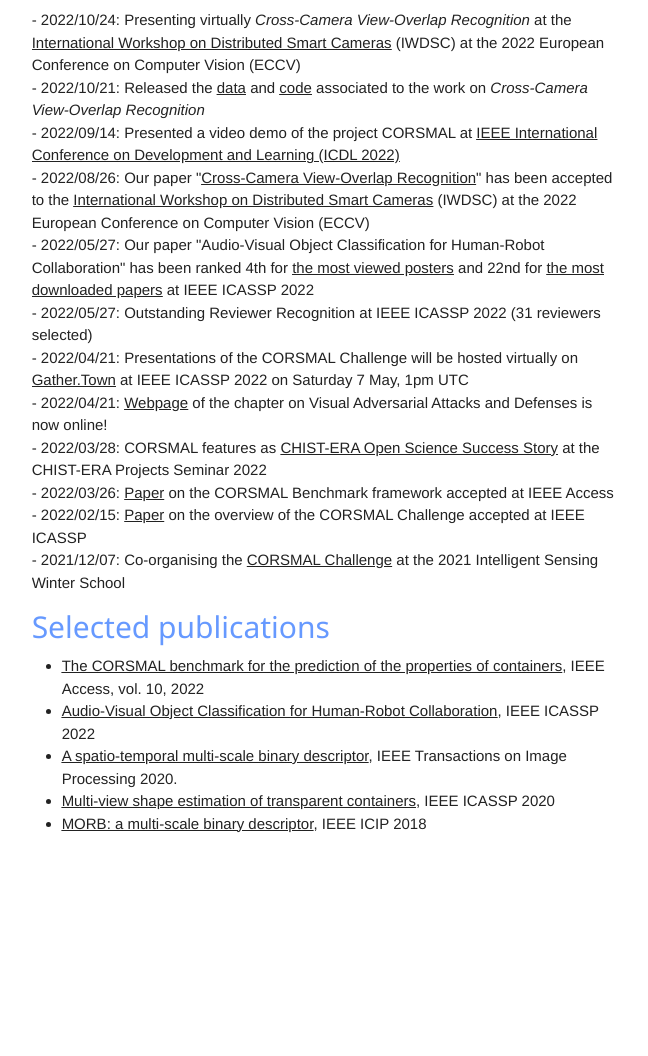
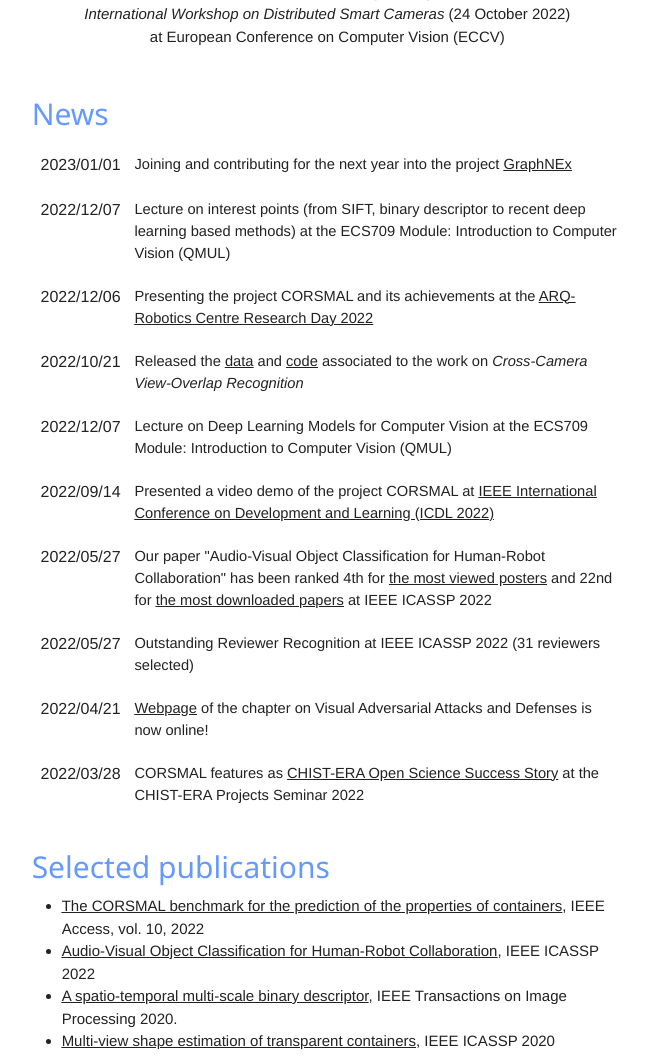
Before and after one commit to kerolex/kerolex.github.io, a PHP site: page / in a window 1280 px wide. Shown: the part 1082-2138 px from the top of the page, without its empty margins (401-1049 px from the left). Before the commit the page ends 1915 px from the top, so only its background shows below. Run offline with PHP 8.4, Linux system fonts and the light colour scheme; some libraries are stand-ins or nearby versions; some web fonts are replaced.

Commit message:
Updated all pages

```diff
--- a/css/mystyle.css
+++ b/css/mystyle.css
@@ -509,7 +509,7 @@ h2{
 .next {
   cursor: pointer;
   position: absolute;
-  top: 40%;
+  top: 45%;
   width: auto;
   padding: 16px;
   margin-top: -50px;
@@ -522,8 +522,14 @@ h2{
 }
 
 /* Position the "next button" to the right */
+.prev {
+  left: 0px;
+  border-radius: 3px 0 0 3px;
+}
+
+/* Position the "next button" to the right */
 .next {
-  right: 0;
+  right: 0px;
   border-radius: 3px 0 0 3px;
 }
 
--- a/data.html
+++ b/data.html
@@ -65,7 +65,7 @@
 				<li><a href="index.html" class="active"><b style="font-weight: bold;font-size: 13.0pt;padding-right:20px">Alessio Xompero, Ph.D.</b></a></li>
 				<li><a href="publications.html">Publications</a></li>
 				<li><a href="talks.html">Talks</a></li>
-				<li><a href="data.html">Data</a></li>
+				<li><a href="data.html">Data & Code</a></li>
 				<li><a href="services.html">Services</a></li>
 				<li><a href="blog.html">Blog</a></li>
 				<li><a href="bio.html">Biography</a></li>
--- a/index.html
+++ b/index.html
@@ -14,6 +14,8 @@
 
 
 	<title>Alessio Xompero</title>
+	<meta name="image" property="og:image" content="images/AlessioXompero.JPG">
+	<link rel="shortcut icon" href="images/AlessioXompero.JPG" />
 	<link href = "css/bootstrap.min.css" rel = "stylesheet">
 	<link rel="stylesheet" href="https://www.w3schools.com/w3css/4/w3.css">
 	<link rel="stylesheet" href="css/mystyle.css">
@@ -30,7 +32,7 @@
 				<li><a href="index.html" class="active"><b style="font-weight: bold;font-size: 13.0pt;padding-right:20px">Alessio Xompero, Ph.D.</b></a></li>
 				<li><a href="publications.html">Publications</a></li>
 				<li><a href="talks.html">Talks</a></li>
-				<li><a href="data.html">Data</a></li>
+				<li><a href="data.html">Data & Code</a></li>
 				<li><a href="services.html">Services</a></li>
 				<li><a href="blog.html">Blog</a></li>
 				<li><a href="bio.html">Biography</a></li>
@@ -51,9 +53,9 @@
 			<br>
 			<div class="author__urls-wrapper">
 				<ul class="author__urls social-icons" style="text-align:left;">
-					<li>
+					<!-- <li>
 						<a href="mailto:a.xompero@qmul.ac.uk"><i class="fa fa-fw fa-envelope" aria-hidden="true" style="padding-right: 1.5em;"></i>Email</a>
-					</li>
+					</li> -->
 					<li>
 						<a href="https://twitter.com/aXompi"><i class="fab fa-fw fa-twitter" aria-hidden="true" style="padding-right: 1.5em;"></i>Twitter</a>
 					</li>
@@ -77,12 +79,17 @@
 		</div>
 		<div class="scrolling-content">
 			<p style="padding-top:30px; text-align:justify">
-				Alessio is a Postdoctoral Research Assistant with the Centre for Intelligent Sensing and the School of Electronic Engineerging and Computer Science at Queen Mary University of London (QMUL), UK. In  collaboration with and under the supervision of <a href="http://www.eecs.qmul.ac.uk/~andrea/">Prof. Andrea Cavallaro</a>, Alessio currently investigates novel, robust, deployable  multi-modal (audio-visual) models for human-to-robot handovers under the project "Collaborative Object Recognition, Shared Manipulation and Learning (<a href="http://corsmal.eecs.qmul.ac.uk">CORSMAL</a>)". Alessio is an IEEE Member and a reviewer for international conferences and journals, including IEEE International Conference on Image Processing (ICIP), IEEE International Conference on Acoustic, Speech, and Signal Processing (ICASSP), IEEE/RSJ International Conference on Intelligent Robots and Systems (IROS), IEEE International Conference on Pattern Recognition (ICPR), IEEE Transactions on Multimedia, IEEE Robotics and Automation Letters, IEEE Sensors Journal. Alessio obtained his Ph.D. in Electronic Engineering, with the thesis titled "Local features for view matching across independently moving cameras", from Queen Mary University of London, UK, in September 2020. Alessio is also an IEEE Member and IEEE Signal Processing Society member.
+				Alessio is a Postdoctoral Research Assistant with the Centre for Intelligent Sensing and the School of Electronic Engineerging and Computer Science at Queen Mary University of London (QMUL), UK. In  collaboration with and under the supervision of <a href="http://www.eecs.qmul.ac.uk/~andrea/">Prof. Andrea Cavallaro</a>, Alessio currently investigates novel, robust, deployable  multi-modal (audio-visual) models for human-to-robot handovers under the project "Collaborative Object Recognition, Shared Manipulation and Learning (<a href="http://corsmal.eecs.qmul.ac.uk">CORSMAL</a>)".<br><br>
+
+				Alessio obtained his Ph.D. in Electronic Engineering, with the thesis titled "Local features for view matching across independently moving cameras", from Queen Mary University of London, UK, in September 2020.<br><br>
+
+				Alessio is an IEEE Member and IEEE Signal Processing Society member, and a reviewer for international conferences and journals, including IEEE International Conference on Image Processing (ICIP), IEEE International Conference on Acoustic, Speech, and Signal Processing (ICASSP), IEEE/RSJ International Conference on Intelligent Robots and Systems (IROS), IEEE International Conference on Pattern Recognition (ICPR), IEEE Transactions on Multimedia, IEEE Robotics and Automation Letters, IEEE Sensors Journal.
 			</p>
 			<h2>Research interests</h2>
 			<p style="text-align:left">
 				Perception for human-to-robot handovers | Local image and spatio-temporal features
 			</p>
+			<br>
 			<h2>Most recent talk</h2>
 			<div class="video-container" style="text-align:center">
 				<iframe width="560" height="315" src="https:///www.youtube.com/embed/MoFhI40Wd0s" title="YouTube video player" frameborder="0" allow="accelerometer; autoplay; clipboard-write; encrypted-media; gyroscope; picture-in-picture" allowfullscreen></iframe>
@@ -92,21 +99,51 @@
 				<i>International Workshop on Distributed Smart Cameras</i> (24 October 2022)<br>
 					at European Conference on Computer Vision (ECCV)
 			</p>
+			<br>
 			<h2>News</h2>
-			<p>
-				- 2022/10/24: Presenting virtually <i>Cross-Camera View-Overlap Recognition</i> at the <a href="https://iwdsc.github.io"><u>International Workshop on Distributed Smart Cameras</u></a> (IWDSC) at the 2022 European Conference on Computer Vision (ECCV)<br>
-				- 2022/10/21: Released the <a href="https://doi.org/10.5281/zenodo.7235890"><u>data</u></a> and <a href="https://github.com/kerolex/CrossCameraViewOverlapRecognition"><u>code</u></a> associated to the work on <i>Cross-Camera View-Overlap Recognition</i><br>
-				- 2022/09/14: Presented a video demo of the project CORSMAL at <a href="https://icdl2022.qmul.ac.uk"><u>IEEE International Conference on Development and Learning (ICDL 2022)</u></a><br>
-				- 2022/08/26: Our paper "<a href="https://doi.org/10.48550/arXiv.2208.11661"><u>Cross-Camera View-Overlap Recognition</u></a>" has been accepted to the <a href="https://iwdsc.github.io"><u>International Workshop on Distributed Smart Cameras</u></a> (IWDSC) at the 2022 European Conference on Computer Vision (ECCV)<br>
-				- 2022/05/27: Our paper "Audio-Visual Object Classification for Human-Robot Collaboration" has been ranked 4th for <a href="https://2022.ieeeicassp.org/stats/TopPosters.php"><u>the most viewed posters</u></a> and 22nd for <a href="https://2022.ieeeicassp.org/stats/TopPapers.php"><u>the most downloaded papers</u></a> at IEEE ICASSP 2022<br>
-				- 2022/05/27: Outstanding Reviewer Recognition at IEEE ICASSP 2022 (31 reviewers selected)<br>
-				- 2022/04/21: Presentations of the CORSMAL Challenge will be hosted virtually on <a href="https://2022.ieeeicassp.org/technical_program.php?T=V"><u>Gather.Town</u></a> at IEEE ICASSP 2022 on Saturday 7 May, 1pm UTC<br>
-				- 2022/04/21: <a href="http://cis.eecs.qmul.ac.uk/visualadversarial.html"><u>Webpage</u></a> of the chapter on Visual Adversarial Attacks and Defenses is now online!<br>
-				- 2022/03/28: CORSMAL features as <a href="https://youtu.be/WeTaFZkoyuc?t=7333">CHIST-ERA Open Science Success Story</a> at the CHIST-ERA Projects Seminar 2022<br>
-				- 2022/03/26: <a href="https://doi.org/10.1109/ACCESS.2022.3166906">Paper</a> on the CORSMAL Benchmark framework accepted at IEEE Access<br>
-				- 2022/02/15: <a href="https://arxiv.org/abs/2203.01977">Paper</a> on the overview of the CORSMAL Challenge accepted at IEEE ICASSP<br>
-				- 2021/12/07: Co-organising the <a href="http://cis.eecs.qmul.ac.uk/school2021.html">CORSMAL Challenge</a> at the 2021 Intelligent Sensing Winter School<br>
-			</p>
+			<table class="tg" width="100%">
+				<tr>
+					<td class="tg-km2t" style="width:5%;font-weight: normal;text-align: center;">2023/01/01</td>
+					<td class="tg-zv4m" style="text-align:left;">Joining and contributing for the next year into the project <a href="https://graphnex.eecs.qmul.ac.uk"><u>GraphNEx</u></a></td>
+				</tr>
+				<tr>
+				<td class="tg-km2t" style="width:5%;font-weight: normal;text-align: center;">2022/12/07</td>
+				<td class="tg-zv4m" style="text-align: left;">Lecture on interest points (from SIFT, binary descriptor to recent deep learning based methods) at the ECS709 Module: Introduction to Computer Vision (QMUL)</td>
+				</tr>
+				<tr>
+				<td class="tg-km2t" style="width:5%;font-weight: normal;text-align: center;">2022/12/06</td>
+				<td class="tg-zv4m" style="text-align: left;">Presenting the project CORSMAL and its achievements at the <a href="https://www.robotics.qmul.ac.uk/events/4645/arq-robotics-centre-research-day-2022"><u>ARQ-Robotics Centre Research Day 2022</u></a></td>
+				</tr>
+				<tr>
+				<td class="tg-km2t" style="width:5%;font-weight: normal;text-align: center;">2022/10/21</td>
+				<td class="tg-zv4m" style="text-align: left;">Released the <a href="https://doi.org/10.5281/zenodo.7235890"><u>data</u></a> and <a href="https://github.com/kerolex/CrossCameraViewOverlapRecognition"><u>code</u></a> associated to the work on <i>Cross-Camera View-Overlap Recognition</i></td>
+				</tr>
+				<tr>
+				<td class="tg-km2t" style="width:5%;font-weight: normal;text-align: center;">2022/12/07</td>
+				<td class="tg-zv4m" style="text-align: left;">Lecture on Deep Learning Models for Computer Vision at the ECS709 Module: Introduction to Computer Vision (QMUL)</td>
+				</tr>
+				<tr>
+				<td class="tg-km2t" style="width:5%;font-weight: normal;text-align: center;">2022/09/14</td>
+				<td class="tg-zv4m" style="text-align: left;">Presented a video demo of the project CORSMAL at <a href="https://icdl2022.qmul.ac.uk"><u>IEEE International Conference on Development and Learning (ICDL 2022)</u></a></td>
+				</tr>
+				<tr>
+				<td class="tg-km2t" style="width:5%;font-weight: normal;text-align: center;">2022/05/27</td>
+				<td class="tg-zv4m" style="text-align: left;">Our paper "Audio-Visual Object Classification for Human-Robot Collaboration" has been ranked 4th for <a href="https://2022.ieeeicassp.org/stats/TopPosters.php"><u>the most viewed posters</u></a> and 22nd for <a href="https://2022.ieeeicassp.org/stats/TopPapers.php"><u>the most downloaded papers</u></a> at IEEE ICASSP 2022</td>
+				</tr>
+				<tr>
+					<td class="tg-km2t" style="width:5%;font-weight: normal;text-align: center;">2022/05/27</td>
+					<td class="tg-zv4m" style="text-align: left;">Outstanding Reviewer Recognition at IEEE ICASSP 2022 (31 reviewers selected)</td>
+				</tr>
+				<tr>
+				<td class="tg-km2t" style="width:5%;font-weight: normal;text-align: center;">2022/04/21</td>
+				<td class="tg-zv4m" style="text-align: left;"><a href="http://cis.eecs.qmul.ac.uk/visualadversarial.html"><u>Webpage</u></a> of the chapter on Visual Adversarial Attacks and Defenses is now online!</td>
+				</tr>
+				<tr>
+				<td class="tg-km2t" style="width:5%;font-weight: normal;text-align: center;">2022/03/28</td>
+				<td class="tg-zv4m" style="text-align: left;">CORSMAL features as <a href="https://youtu.be/WeTaFZkoyuc?t=7333">CHIST-ERA Open Science Success Story</a> at the CHIST-ERA Projects Seminar 2022</td>
+				</tr>
+			</table>
+			<br>
 			<h2>Selected publications</h2>
 			<ul>
 				<li><a href="https://doi.org/10.48550/arXiv.2107.12719" TARGET = "_blank"><u>The CORSMAL benchmark for the prediction of the properties of containers</u></a>, IEEE Access, vol. 10, 2022</li>
@@ -131,3 +168,25 @@
 	}
 </script>
 </html>
+
+
+
+<!-- <h2>News</h2>
+			<p>
+				- 2023/01/01: Joining and contributing for the next year into the project <a href="https://graphnex.eecs.qmul.ac.uk"><u>GraphNEx</u></a><br>
+				- 2022/12/07: Lecture on interest points (from SIFT, binary descriptor to recent deep learning based methods) at the ECS709 Module: Introduction to Computer Vision (QMUL)<br>
+				- 2022/12/06: Presenting the project CORSMAL and its achievements at the <a href="https://www.robotics.qmul.ac.uk/events/4645/arq-robotics-centre-research-day-2022"><u>ARQ-Robotics Centre Research Day 2022</u></a><br>
+				- 2022/10/24: Presenting virtually <i>Cross-Camera View-Overlap Recognition</i> at the <a href="https://iwdsc.github.io"><u>International Workshop on Distributed Smart Cameras</u></a> (IWDSC) at the 2022 European Conference on Computer Vision (ECCV)<br>
+				- 2022/10/21: Released the <a href="https://doi.org/10.5281/zenodo.7235890"><u>data</u></a> and <a href="https://github.com/kerolex/CrossCameraViewOverlapRecognition"><u>code</u></a> associated to the work on <i>Cross-Camera View-Overlap Recognition</i><br>
+				- 2022/12/07: Lecture on Deep Learning Models for Computer Vision at the ECS709 Module: Introduction to Computer Vision (QMUL)<br>
+				- 2022/09/14: Presented a video demo of the project CORSMAL at <a href="https://icdl2022.qmul.ac.uk"><u>IEEE International Conference on Development and Learning (ICDL 2022)</u></a><br>
+				- 2022/08/26: Our paper "<a href="https://doi.org/10.48550/arXiv.2208.11661"><u>Cross-Camera View-Overlap Recognition</u></a>" has been accepted to the <a href="https://iwdsc.github.io"><u>International Workshop on Distributed Smart Cameras</u></a> (IWDSC) at the 2022 European Conference on Computer Vision (ECCV)<br>
+				- 2022/05/27: Our paper "Audio-Visual Object Classification for Human-Robot Collaboration" has been ranked 4th for <a href="https://2022.ieeeicassp.org/stats/TopPosters.php"><u>the most viewed posters</u></a> and 22nd for <a href="https://2022.ieeeicassp.org/stats/TopPapers.php"><u>the most downloaded papers</u></a> at IEEE ICASSP 2022<br>
+				- 2022/05/27: Outstanding Reviewer Recognition at IEEE ICASSP 2022 (31 reviewers selected)<br>
+				- 2022/04/21: Presentations of the CORSMAL Challenge will be hosted virtually on <a href="https://2022.ieeeicassp.org/technical_program.php?T=V"><u>Gather.Town</u></a> at IEEE ICASSP 2022 on Saturday 7 May, 1pm UTC<br>
+				- 2022/04/21: <a href="http://cis.eecs.qmul.ac.uk/visualadversarial.html"><u>Webpage</u></a> of the chapter on Visual Adversarial Attacks and Defenses is now online!<br>
+				- 2022/03/28: CORSMAL features as <a href="https://youtu.be/WeTaFZkoyuc?t=7333">CHIST-ERA Open Science Success Story</a> at the CHIST-ERA Projects Seminar 2022<br>
+				- 2022/03/26: <a href="https://doi.org/10.1109/ACCESS.2022.3166906">Paper</a> on the CORSMAL Benchmark framework accepted at IEEE Access<br>
+				- 2022/02/15: <a href="https://arxiv.org/abs/2203.01977">Paper</a> on the overview of the CORSMAL Challenge accepted at IEEE ICASSP<br>
+				- 2021/12/07: Co-organising the <a href="http://cis.eecs.qmul.ac.uk/school2021.html">CORSMAL Challenge</a> at the 2021 Intelligent Sensing Winter School<br>
+			</p> -->
--- a/publications.html
+++ b/publications.html
@@ -13,7 +13,8 @@
 </script>
 
 <title>Alessio Xompero</title>
-
+<meta name="image" property="og:image" content="images/AlessioXompero.JPG">
+<link rel="shortcut icon" href="images/AlessioXompero.JPG" />
 <link href = "css/bootstrap.min.css" rel = "stylesheet">
   <link rel="stylesheet" href="css/mystyle.css">
   <link rel="stylesheet" href="css/all.css">
@@ -49,7 +50,7 @@
         <li><a href="index.html" class="active"><b style="font-weight: bold;font-size: 13.0pt;padding-right:20px">Alessio Xompero, Ph.D.</b></a></li>
         <li><a href="publications.html">Publications</a></li>
         <li><a href="talks.html">Talks</a></li>
-        <li><a href="data.html">Data</a></li>
+        <li><a href="data.html">Data & Code</a></li>
         <li><a href="services.html">Services</a></li>
         <li><a href="blog.html">Blog</a></li>
         <li><a href="bio.html">Biography</a></li>
--- a/talks.html
+++ b/talks.html
@@ -28,7 +28,7 @@
 				<li><a href="index.html" class="active"><b style="font-weight: bold;font-size: 13.0pt;padding-right:20px">Alessio Xompero, Ph.D.</b></a></li>
 				<li><a href="publications.html">Publications</a></li>
 				<li><a href="talks.html">Talks</a></li>
-				<li><a href="data.html">Data</a></li>
+				<li><a href="data.html">Data & Code</a></li>
 				<li><a href="services.html">Services</a></li>
 				<li><a href="blog.html">Blog</a></li>
 				<li><a href="bio.html">Biography</a></li>
```
Also changed, not shown: bio.html (+35 -58 lines), services.html (+29 -8 lines), images/gallery/ARQ-Day-2022.jpg (added), images/slide_DLMCV.png (added).
